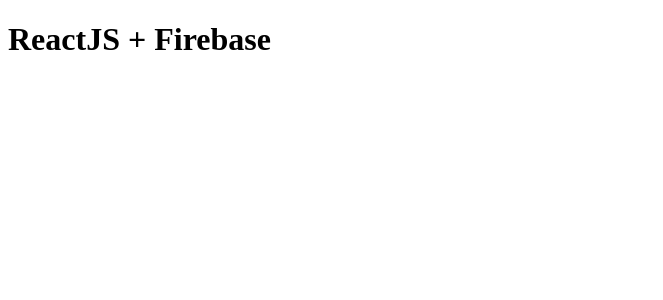
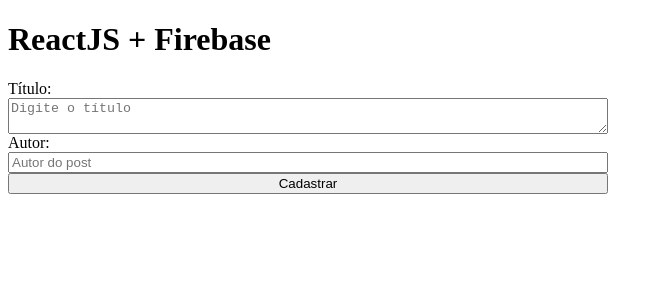
Before and after one commit to lz-junior/Class-React-2, a React (Create React App) app in the folder react-firebase/react-firebase/: page / in a window 1280 px wide. Shown: the top 300 px of the page, without its empty margins (0-663 px from the left). Built offline with nearby package versions, Linux system fonts and the light colour scheme.

Commit message:
first conection firebase

```diff
--- a/react-firebase/react-firebase/src/App.js
+++ b/react-firebase/react-firebase/src/App.js
@@ -1,9 +1,51 @@
-import {db} from './firebaseConnection';
+import { useState } from 'react';
+
+import { db } from './firebaseConnection';
+import { doc, setDoc } from 'firebase/firestore';
+
+import './app.css';
+
 
 function App() {
+  const [titulo, setTitulo] = useState('');
+  const [autor, setAutor] = useState('');
+
+
+  async function handleApp() {
+    await setDoc(doc(db, "posts", "12345"), {
+      titulo: titulo,
+      autor: autor,
+    })
+    .then(()=> {
+      console.log("DADOS REGISTRADOS COM SUCESSO")
+    })
+    .catch((error)=> {console.log("GEROU ERRO" + error)
+    })
+  }
+
+
   return (
     <div>
       <h1>ReactJS + Firebase</h1>
+
+      <div className='container'>
+        <label>Título:</label>
+        <textarea
+          type="text"
+          placeholder="Digite o título"
+          value={titulo}
+          onChange={(e)=> setTitulo(e.target.value)}/>
+
+        <label>Autor:</label>
+        <input
+          type="text"
+          placeholder="Autor do post"
+          value={autor}
+          onChange={(e)=> setAutor(e.target.value)}/>
+
+        <button onClick={handleApp}>Cadastrar</button>
+      </div>
+
     </div>
   );
 }
--- /dev/null
+++ b/react-firebase/react-firebase/src/app.css
@@ -0,0 +1,7 @@
+
+
+.container {
+  width: 600px;
+  display: flex;
+   flex-direction: column;
+}
```
